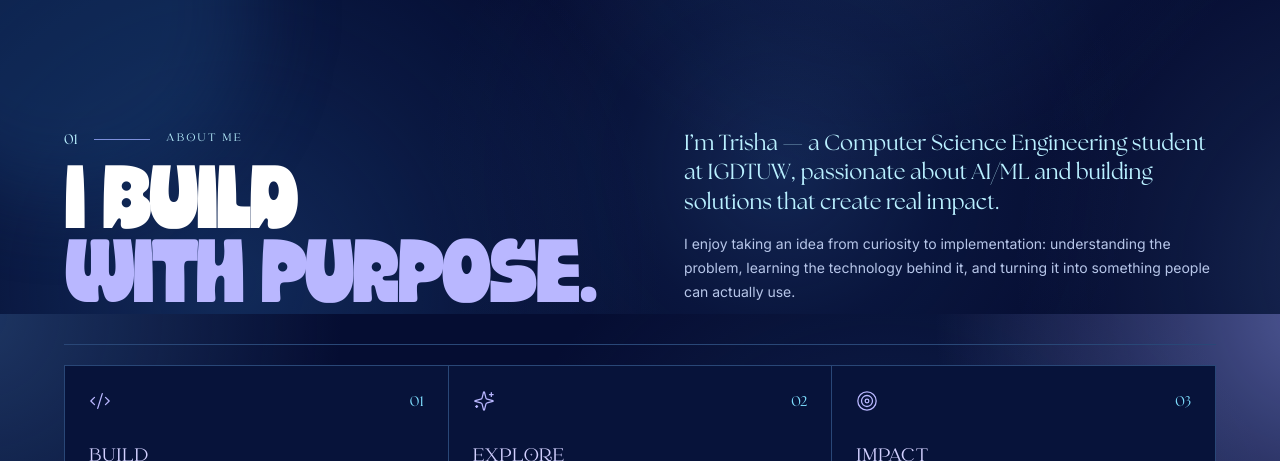
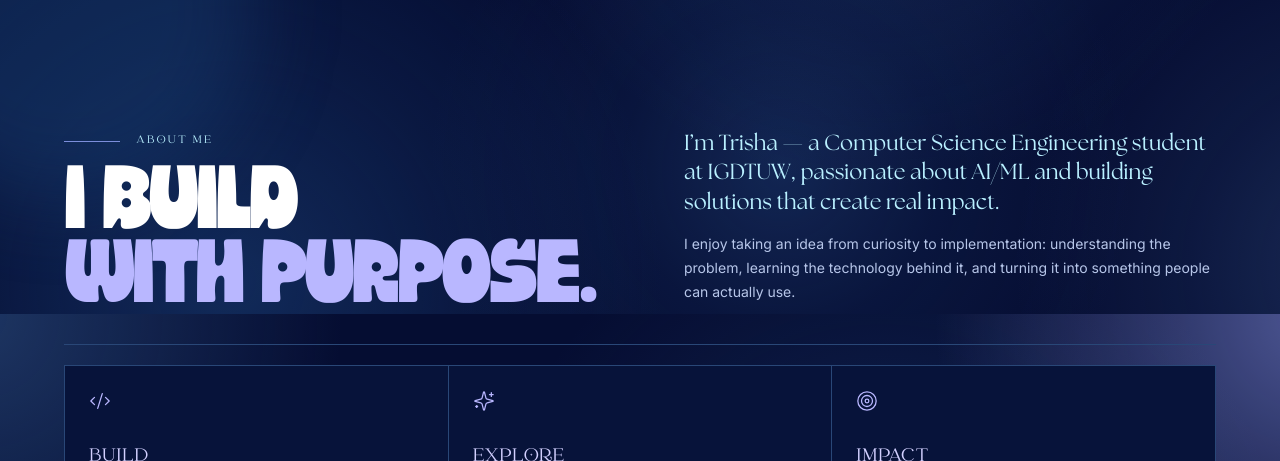
Before and after one commit to trisha29807-del/Portfolio-Trisha, a React (Vite) app: page / in a window 1280 px wide. Shown: the part 1360-1821 px from the top of the page. Built offline with nearby package versions, Linux system fonts and the light colour scheme; the HTML template or start-up script is replaced by a standard one.

Commit message:
Remove About section numbering

```diff
--- a/src/components/About/AboutSection.tsx
+++ b/src/components/About/AboutSection.tsx
@@ -26,7 +26,6 @@ export function AboutSection() {
         <div className="grid items-end gap-8 lg:grid-cols-[1.05fr_0.95fr]">
           <motion.div initial="hidden" whileInView="show" viewport={{ once: true, margin: "-15% 0px" }} variants={fadeUp}>
             <div className="flex items-center gap-4 text-[#B9F0FF]">
-              <span className="font-seasons text-sm">01</span>
               <span className="h-px w-14 bg-[#7C8EDB]" />
               <span className="font-mager text-xs tracking-[0.18em]">ABOUT ME</span>
             </div>
@@ -62,7 +61,6 @@ export function AboutSection() {
             >
               <div className="flex items-center justify-between">
                 <Icon size={22} strokeWidth={1.4} className="text-[#B9B7FF]" />
-                <span className="font-seasons text-sm text-[#7FDFFF]">0{i + 1}</span>
               </div>
               <h3 className="mt-8 font-mager text-xl tracking-wide text-[#D2D0FF]">{label}</h3>
               <p className="mt-3 text-sm leading-6 text-[#AEBEDE]">{text}</p>
```
